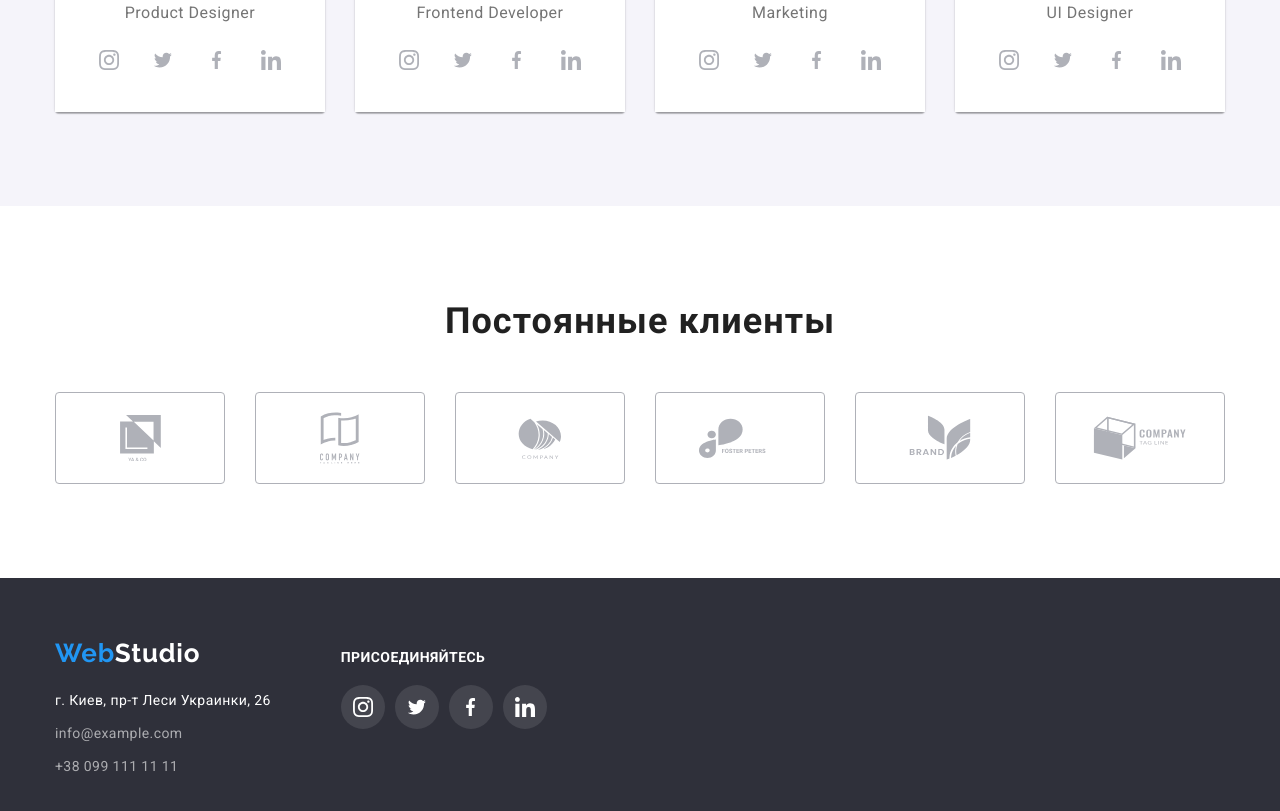
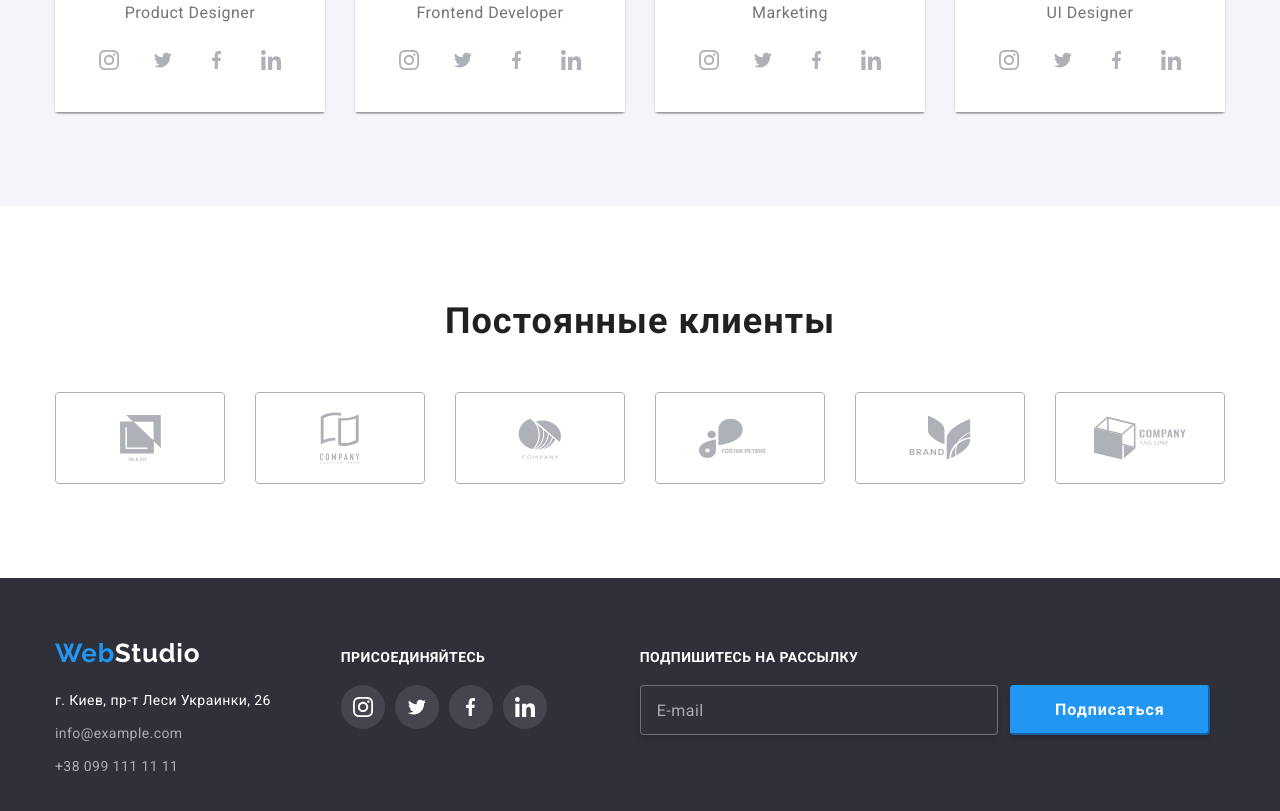
Before and after one commit to snap515/-html-css-goit55-hw06, a plain HTML site: page index.html in a window 1280 px wide. Shown: the part 2099-2910 px from the top of the page. Drawn offline with nearby package versions, Linux system fonts and the light colour scheme.

Commit message:
добавляет разметку формы в футере

```diff
--- a/css/styles.css
+++ b/css/styles.css
@@ -496,6 +496,10 @@ img {
     color: var(--brand-color);
 }
 
+.slogan-wrap {
+    margin-right: 93px;
+}
+
 .footer-slogan {
     color: var(--white-color);
     font-weight: 700;
@@ -519,6 +523,42 @@ img {
 .social-link.footer:hover,
 .social-link.footer:focus {
     background-color: var(--brand-color);
+}
+
+.footer-form-wrapper {
+    display: flex;
+    align-items: center;
+
+    margin-top: 20px;
+}
+
+.footer-input {
+    width: 358px;
+    height: 50px;
+    padding-left: 16px;
+    padding-top: 15px;
+    padding-bottom: 15px;
+
+    color: var(--white-color);
+    background-color: #2F303A;
+
+    border: 1px solid rgba(255, 255, 255, 0.3);
+    filter: drop-shadow(0px 4px 4px rgba(0, 0, 0, 0.15));
+    border-radius: 4px;
+
+    transition: border-color var(--transition-timing-function) var(--transition-duration), outline-color var(--transition-timing-function) var(--transition-duration);
+}
+
+.footer-input::placeholder {
+    font-size: 16px;
+    line-height: 1.25;
+    letter-spacing: 0.03em;
+
+    color: rgba(255, 255, 255, 0.6);
+}
+
+.footer-button {
+    margin-left: 12px;
 }
 
 /* Portfolio.html */
@@ -644,7 +684,7 @@ img {
     letter-spacing: 0.03em;
 }
 
-/* Модальное ОКНО */
+/*----------------------------------------------------------- Модальное ОКНО---------------------------------------------------------- */
 
 .backdrop {
     position: fixed;
--- a/index.html
+++ b/index.html
@@ -394,6 +394,15 @@
             </li>
           </ul>
         </div>
+        <div class="footer-form">
+          <h3 class="footer-slogan">Подпишитесь на рассылку</h3>
+          <div class="footer-form-wrapper">
+            <label>
+              <input class="footer-input" type="email" name="footer-email" placeholder="E-mail" />
+            </label>
+            <button type="submit" class="button footer-button">Подписаться</button>
+          </div>
+        </div>
       </div>
     </footer>
     <!-- Модалка ------------------------------------------------------------------------------------------->
```
Also changed, not shown: portfolio.html (+9 -0 lines).
